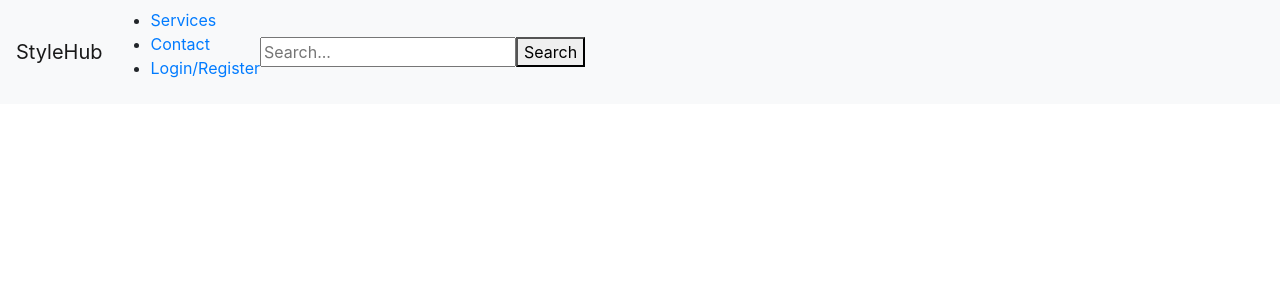
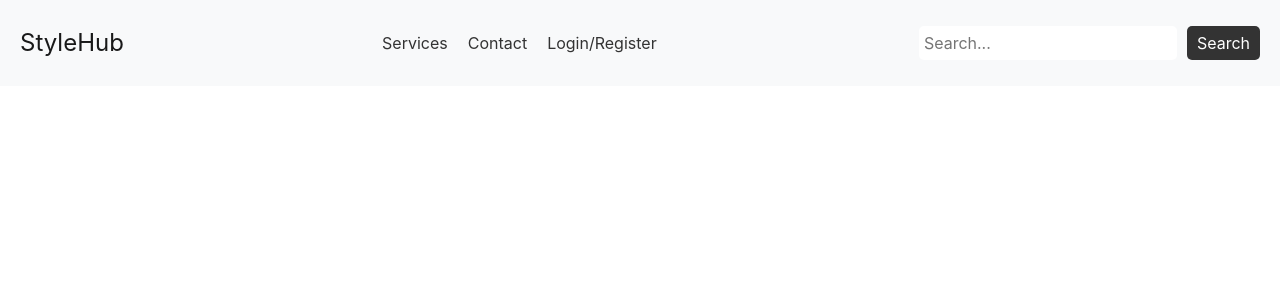
Before and after one commit to josealarconchacon/ShoppingSiteTeam1WF, an Angular app: page /nav-bar in a window 1280 px wide. Shown: the top 300 px of the page. Built offline with nearby package versions, Linux system fonts and the light colour scheme.

Commit message:
add style to navbar

```diff
--- a/src/app/nav-bar/nav-bar.component.css
+++ b/src/app/nav-bar/nav-bar.component.css
@@ -0,0 +1,45 @@
+.navbar {
+  display: flex;
+  justify-content: space-between;
+  align-items: center;
+  padding: 20px;
+  background-color: #f1f1f1;
+}
+
+span {
+  font-size: 24px;
+}
+
+.nav-links {
+  display: flex;
+  list-style: none;
+  margin: 0;
+  padding: 0;
+}
+
+.nav-links li {
+  margin-right: 20px;
+}
+
+.nav-links li a {
+  text-decoration: none;
+  color: #333;
+}
+
+.search-bar input[type="text"] {
+  padding: 5px;
+  border: none;
+  border-radius: 5px;
+}
+
+.search-bar button {
+  padding: 5px 10px;
+  margin-left: 10px;
+  background-color: #333;
+  color: #fff;
+  border: none;
+  border-radius: 5px;
+}
+.search-bar button:hover {
+  color: #fff;
+}
```
